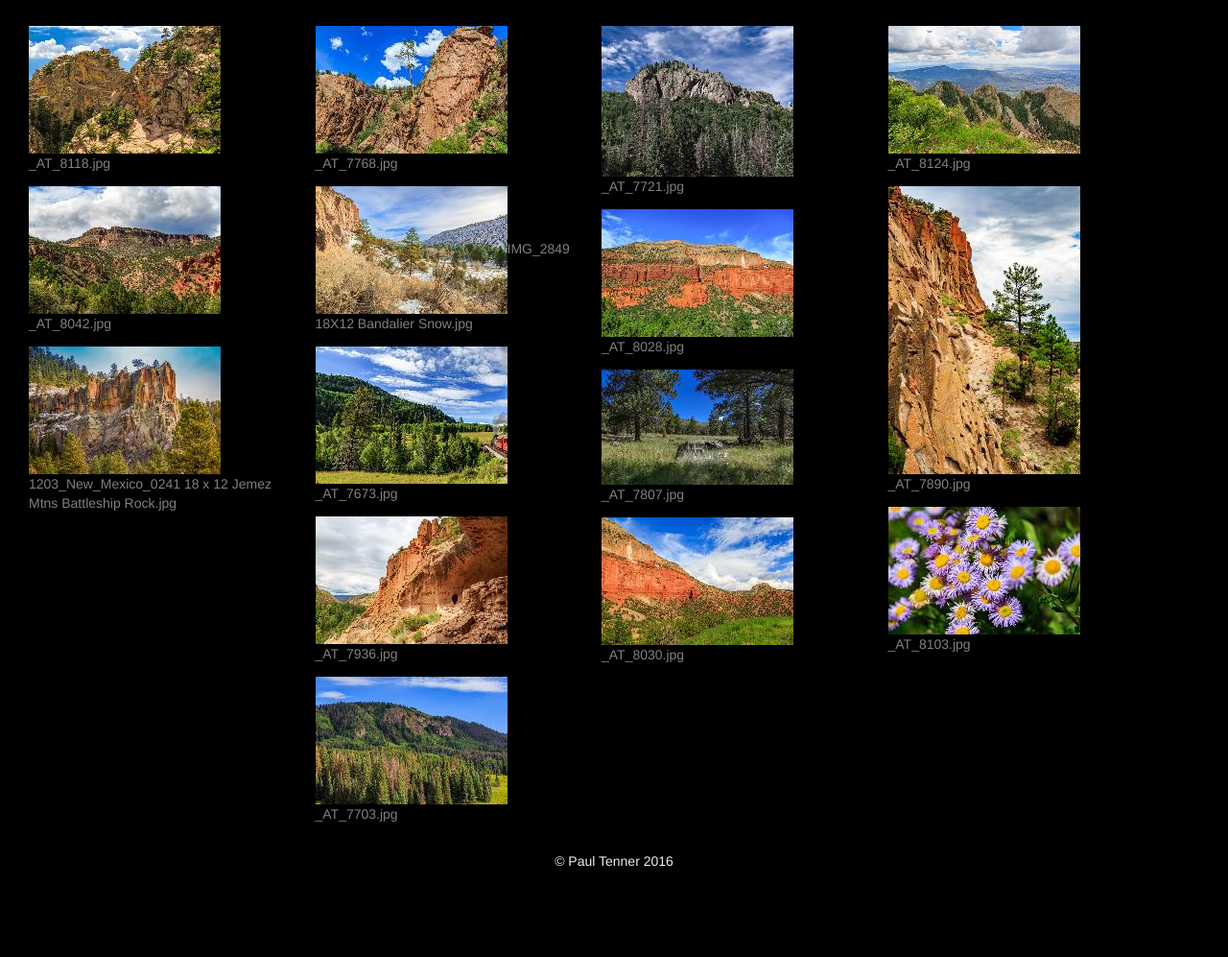
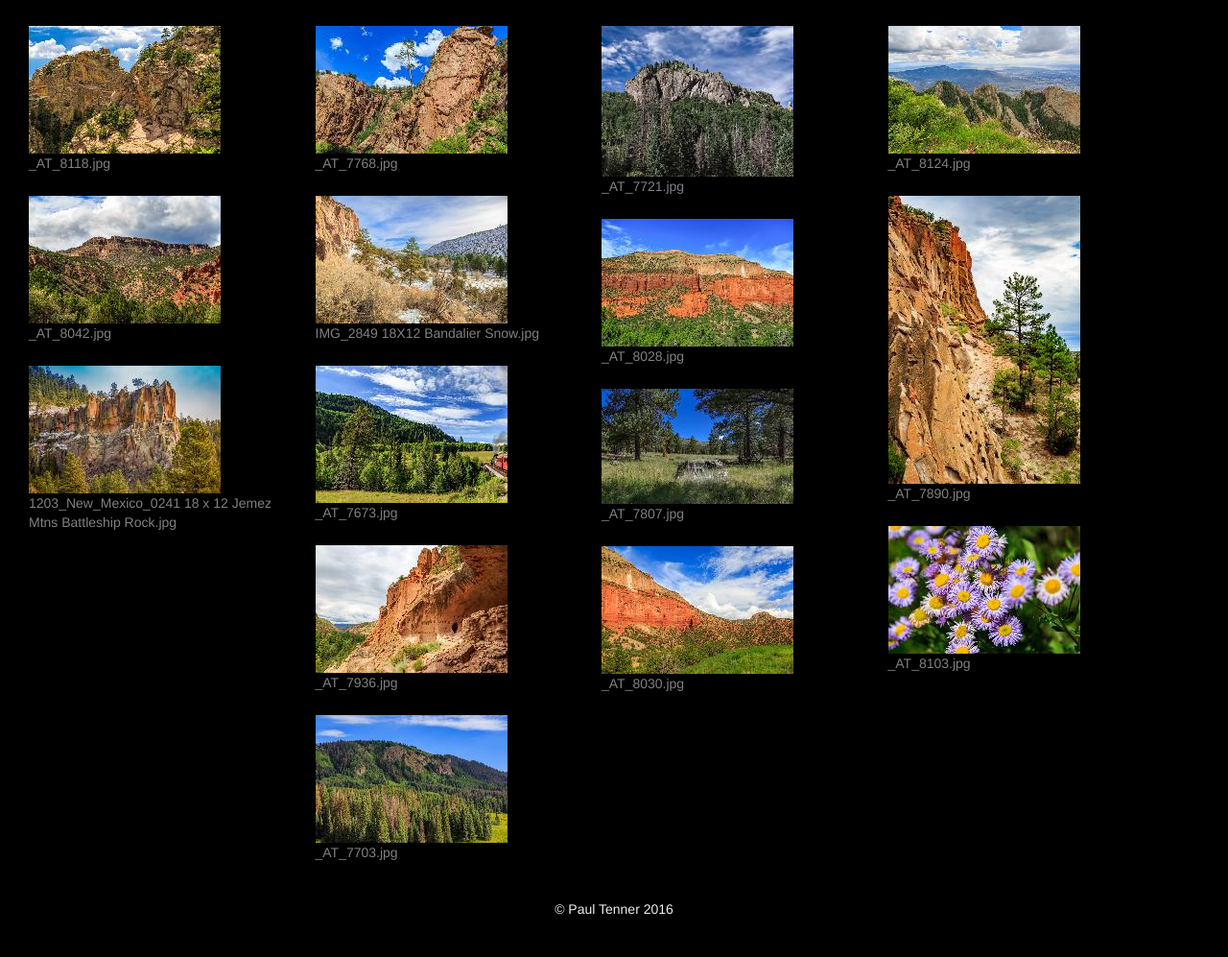
Before and after one commit to kait-schorr/pauls-website-git, a PHP site: page /new-mexico-landscapes.php in a window 1280 px wide. Shown: the part 73-1070 px from the top of the page at 96% size. Before the commit the page ends 976 px from the top, so only its background shows below. Run offline with PHP 8.4, Linux system fonts and the light colour scheme; some libraries are stand-ins or nearby versions; some web fonts are replaced.

Commit message:
Fixed Filename Color
The filename was only grey on larger screens, fixed it.

```diff
--- a/css/main.css
+++ b/css/main.css
@@ -89,7 +89,7 @@ body {
   object-fit: cover;
 
 }
-@media (min-width: 768px){
+/*@media (min-width: 768px){
 
   /*Fixes Vertical Centering in Carousel*/
  /* .item {
@@ -202,7 +202,7 @@ body {
   width: 100%;
 }
 
-#gallery-page a {
+#gallery-page p {
   color: grey;
 }
 
--- a/gallery-script.php
+++ b/gallery-script.php
@@ -54,7 +54,7 @@ if(count($image_files)) {
 				make_thumb($images_dir.$file,$thumbnail_image,$thumbs_width);
 			}
 		}
-		echo '<div class="item"><a href="',$images_dir.$file,'" class="sb"><img src="',$thumbnail_image,'" />',$file,'</a></div>';
+		echo '<div class="item"><a href="',$images_dir.$file,'" class="sb"><img src="',$thumbnail_image,'" /><p>',$file,'</p></a></div>';
 		if($index % $images_per_row == 0) { echo '<div class="clear"></div>'; }
 	}
 	echo '<div class="clear"></div>';
```
